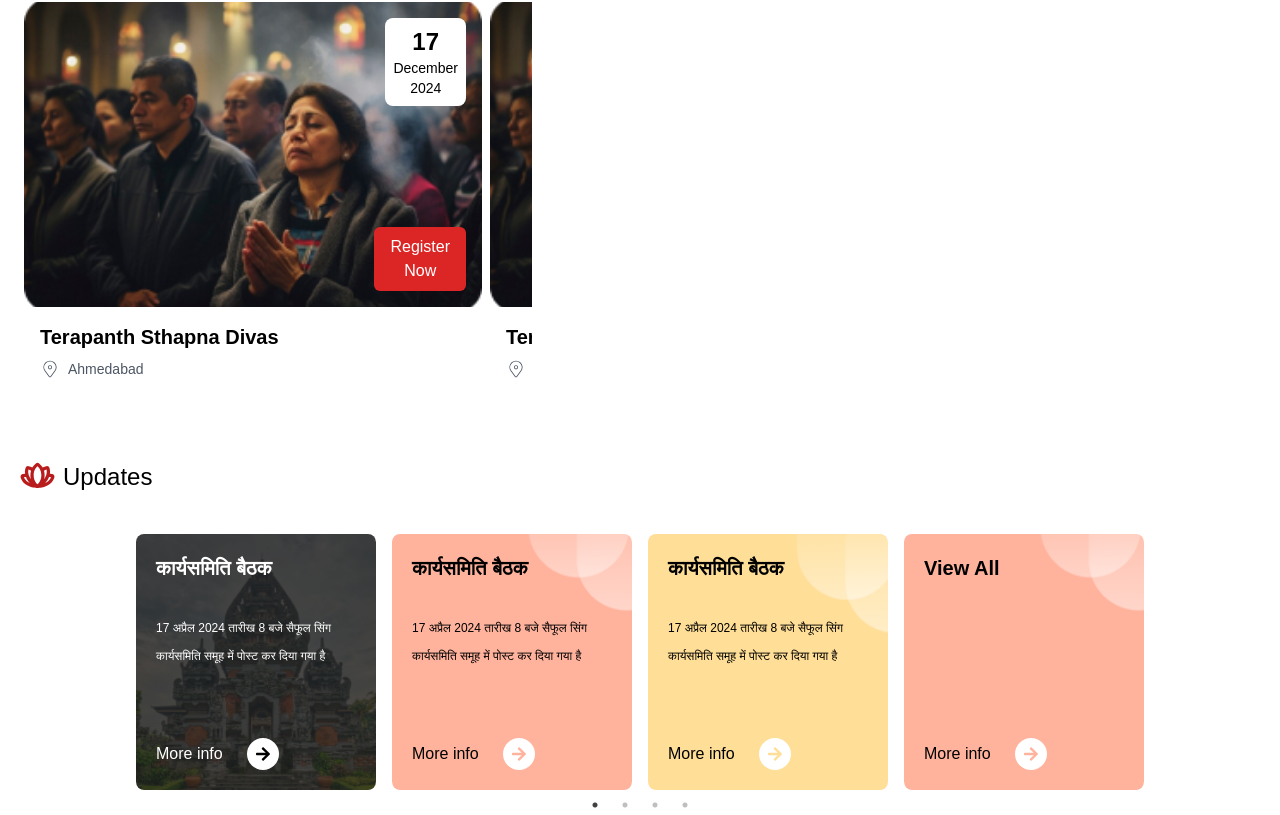
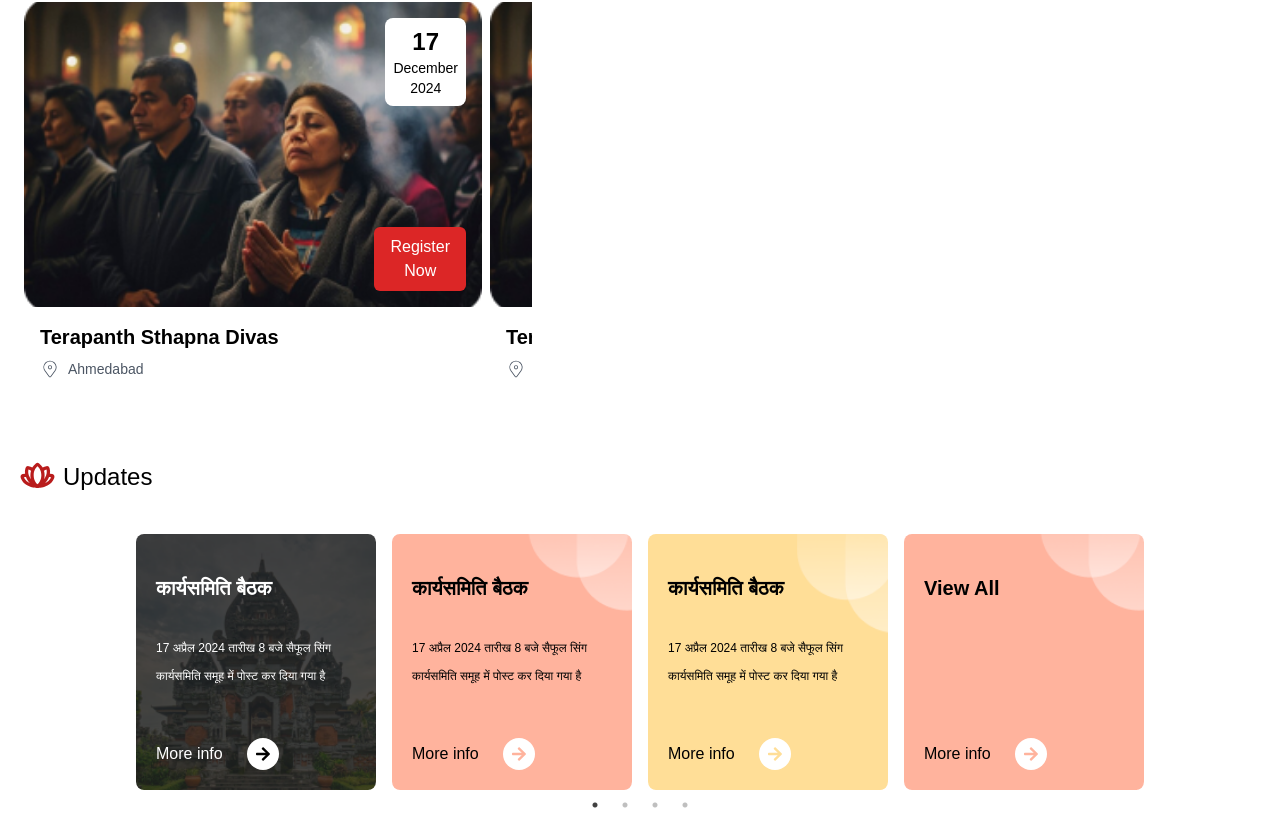
Before and after one commit to SrijaAdhya12/assignment, a React (Vite) app in the folder client/: page / in a window 1280 px wide. Shown: the part 1422-2237 px from the top of the page. Built offline with nearby package versions, Linux system fonts and the light colour scheme.

Commit message:
fix: update carausal

```diff
--- a/client/src/components/UpdateCarousal.jsx
+++ b/client/src/components/UpdateCarousal.jsx
@@ -80,7 +80,7 @@ const Carousel = () => {
                                 backgroundPosition: "center",
                             }}
                         >
-                            <h3 className="text-xl font-bold">{slide.title}</h3>
+                            <h3 className="text-xl font-bold mt-5">{slide.title}</h3>
                             {slide.description && (
                                 <p className="text-xs leading-7 mt-8 md:mt-8">
                                     {slide.description}
```
